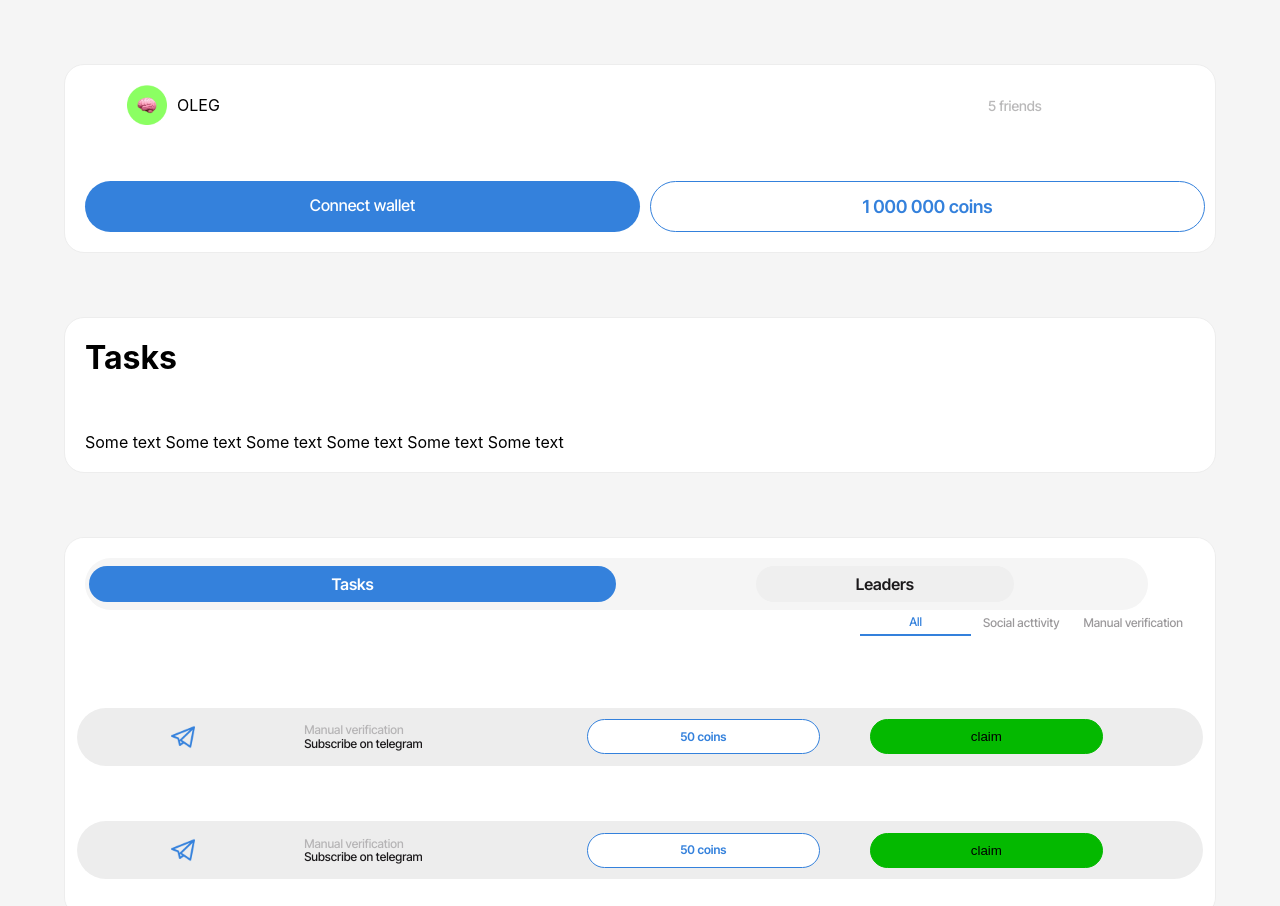
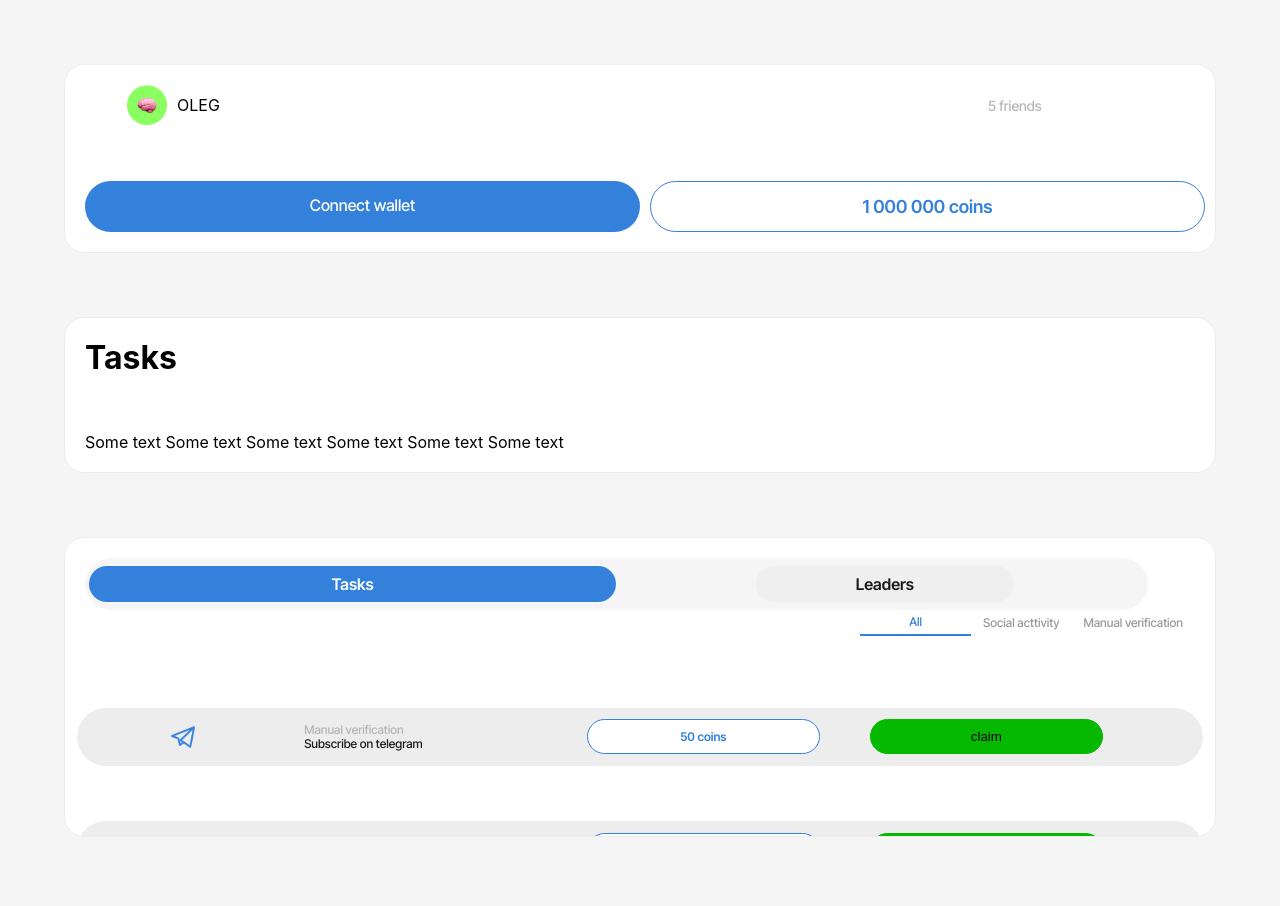
Before and after one commit to FasadSalatov/Jettocoinwebapp, a React (Create React App) app: page / in a window 1280 px wide. Shown: the top 906 px of the page. After the commit the page ends 837 px from the top, so only its background shows below. Built offline with nearby package versions, Linux system fonts and the light colour scheme.

Commit message:
Add files via upload

```diff
--- a/src/styles/home.css
+++ b/src/styles/home.css
@@ -274,7 +274,7 @@ margin-top: 5%;
 }
 
 .mainheight {
-    min-height: 380px;
+    min-height: 300px;
 }
 
 .maincontent {
```
